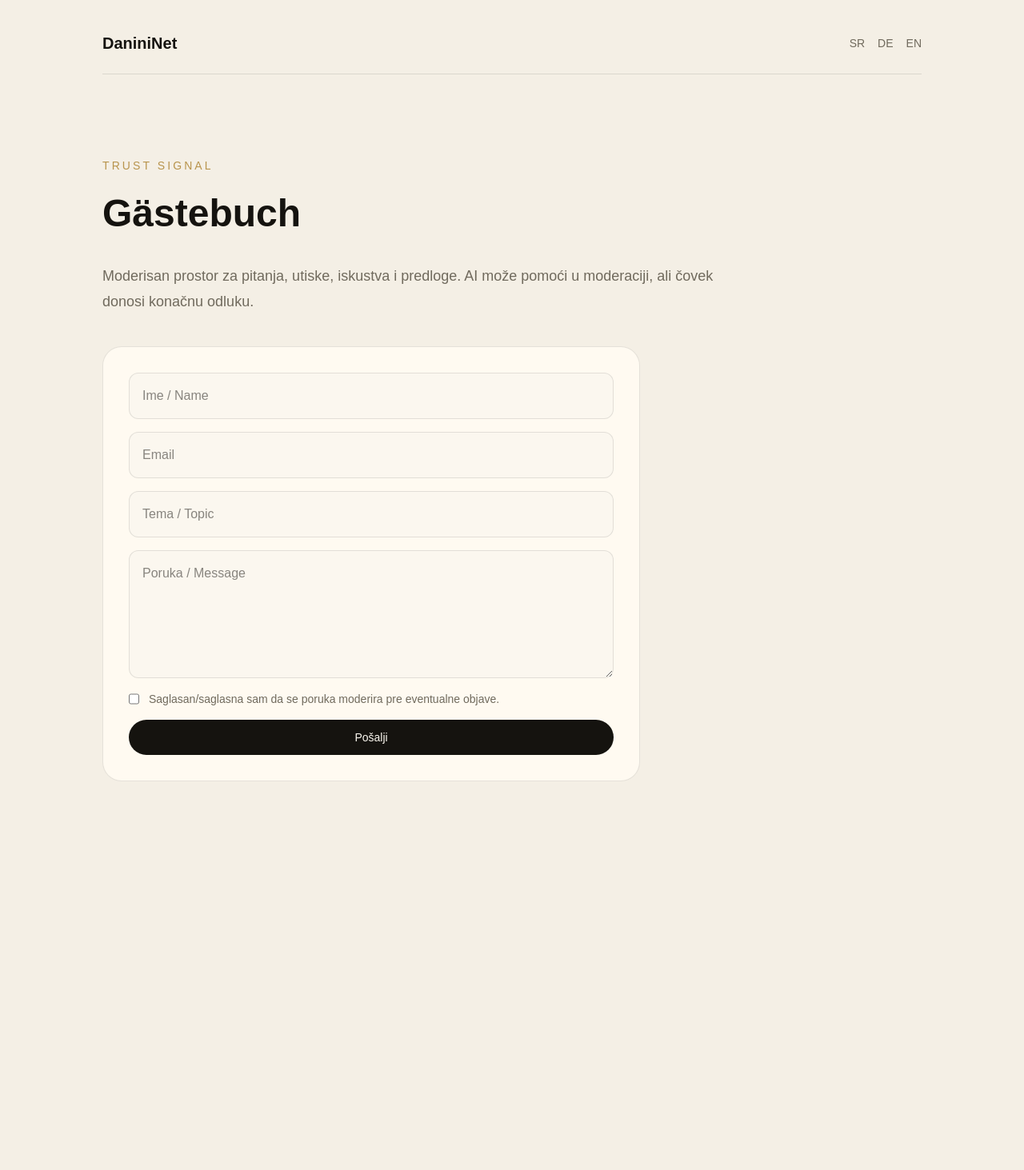
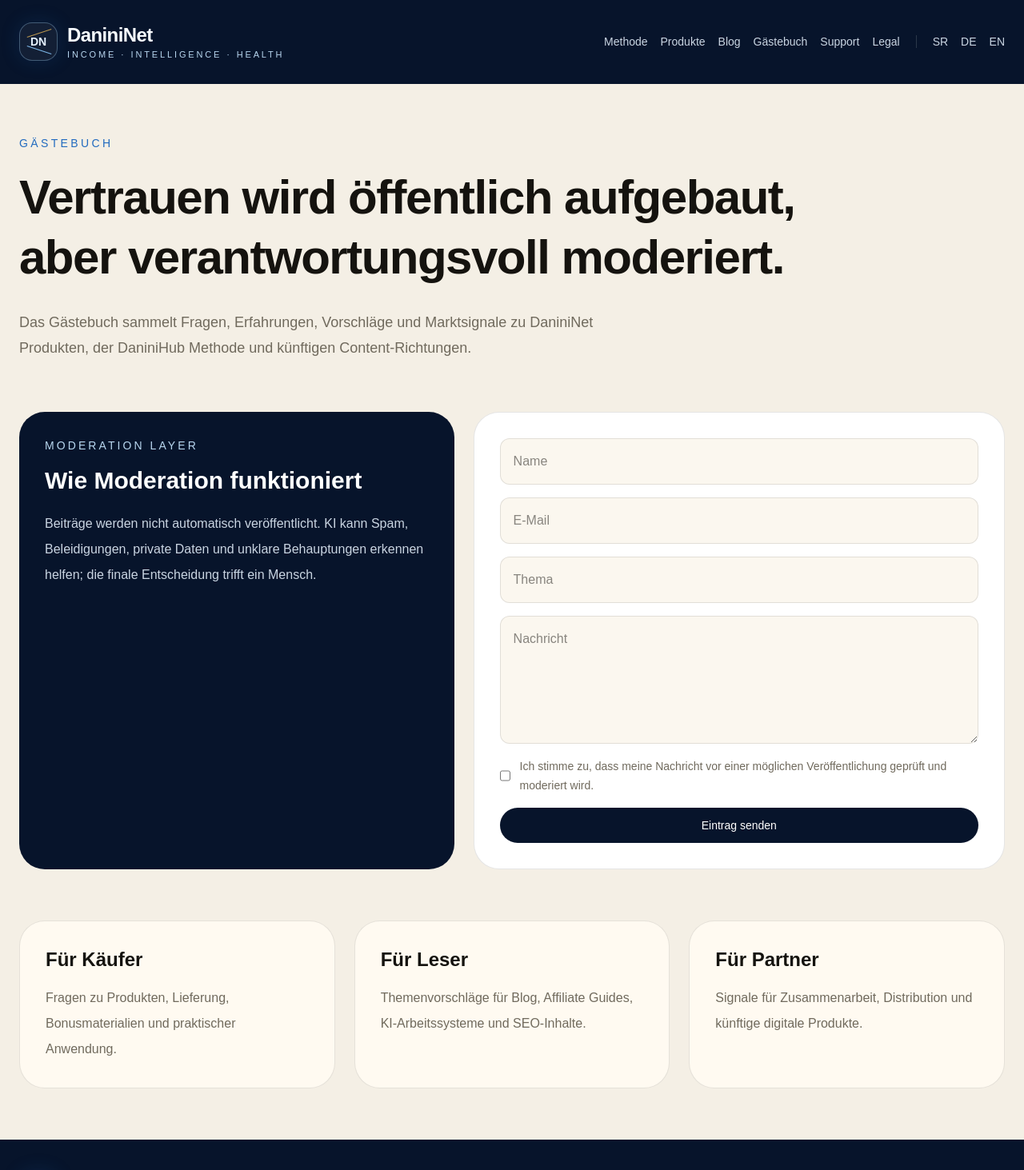
Before and after one commit to danininet/danininet, a Next.js app: page /de/knjiga-utisaka in a window 1280 px wide. Shown: the top 1463 px of the page at 80% size. Before the commit the page ends 1057 px from the top, so only its background shows below. Built offline with nearby package versions, Linux system fonts and the light colour scheme; no server answers.

Commit message:
Align guestbook page with premium site shell

```diff
--- a/app/[locale]/knjiga-utisaka/page.tsx
+++ b/app/[locale]/knjiga-utisaka/page.tsx
@@ -1,56 +1,91 @@
-import Link from "next/link";
+import { SectionIntro, SiteShell, normalizeLocale } from "@/components/layout/SiteShell";
 
-export default async function KnjigaUtisakaPage({
-  params,
-}: {
-  params: Promise<{ locale: string }>;
-}) {
+type Locale = "sr" | "de" | "en";
+
+const copy = {
+  sr: {
+    eyebrow: "Knjiga utisaka",
+    title: "Poverenje se gradi javno, ali se moderira odgovorno.",
+    text: "Knjiga utisaka je prostor za pitanja, iskustva, predloge i tržišne signale oko DaniniNet proizvoda, DaniniHub metode i budućih sadržajnih pravaca.",
+    noteTitle: "Kako funkcioniše moderacija",
+    noteText: "Poruke ne idu automatski javno. AI može pomoći u prepoznavanju spama, uvreda, privatnih podataka i nejasnih tvrdnji, ali konačnu odluku donosi čovek.",
+    fields: ["Ime", "Email", "Tema", "Poruka"],
+    consent: "Saglasan/saglasna sam da se poruka pregleda i moderira pre eventualne objave.",
+    button: "Pošalji utisak",
+    cards: [
+      ["Za kupce", "Pitanja o proizvodima, isporuci, bonus materijalima i praktičnoj primeni."],
+      ["Za čitaoce", "Predlozi tema za blog, affiliate vodiče, AI radni sistem i SEO sadržaj."],
+      ["Za partnere", "Signali za saradnju, distribuciju i buduće digitalne proizvode."],
+    ],
+  },
+  de: {
+    eyebrow: "Gästebuch",
+    title: "Vertrauen wird öffentlich aufgebaut, aber verantwortungsvoll moderiert.",
+    text: "Das Gästebuch sammelt Fragen, Erfahrungen, Vorschläge und Marktsignale zu DaniniNet Produkten, der DaniniHub Methode und künftigen Content-Richtungen.",
+    noteTitle: "Wie Moderation funktioniert",
+    noteText: "Beiträge werden nicht automatisch veröffentlicht. KI kann Spam, Beleidigungen, private Daten und unklare Behauptungen erkennen helfen; die finale Entscheidung trifft ein Mensch.",
+    fields: ["Name", "E-Mail", "Thema", "Nachricht"],
+    consent: "Ich stimme zu, dass meine Nachricht vor einer möglichen Veröffentlichung geprüft und moderiert wird.",
+    button: "Eintrag senden",
+    cards: [
+      ["Für Käufer", "Fragen zu Produkten, Lieferung, Bonusmaterialien und praktischer Anwendung."],
+      ["Für Leser", "Themenvorschläge für Blog, Affiliate Guides, KI-Arbeitssysteme und SEO-Inhalte."],
+      ["Für Partner", "Signale für Zusammenarbeit, Distribution und künftige digitale Produkte."],
+    ],
+  },
+  en: {
+    eyebrow: "Guestbook",
+    title: "Trust is built publicly, but moderated responsibly.",
+    text: "The guestbook collects questions, experiences, suggestions and market signals around DaniniNet products, the DaniniHub method and future content directions.",
+    noteTitle: "How moderation works",
+    noteText: "Messages are not published automatically. AI may help detect spam, abuse, private data and unclear claims, but the final decision is made by a human.",
+    fields: ["Name", "Email", "Topic", "Message"],
+    consent: "I agree that my message may be reviewed and moderated before possible publication.",
+    button: "Send entry",
+    cards: [
+      ["For buyers", "Questions about products, delivery, bonus materials and practical use."],
+      ["For readers", "Topic suggestions for blog, affiliate guides, AI working systems and SEO content."],
+      ["For partners", "Signals for collaboration, distribution and future digital products."],
+    ],
+  },
+} as const;
+
+export default async function KnjigaUtisakaPage({ params }: { params: Promise<{ locale: string }> }) {
   const { locale } = await params;
-  const lang = locale === "de" || locale === "en" ? locale : "sr";
+  const lang: Locale = normalizeLocale(locale);
+  const t = copy[lang];
 
   return (
-    <main className="min-h-screen bg-[#f4efe5] px-6 py-10 text-[#15130f]">
-      <div className="mx-auto max-w-5xl">
-        <Header lang={lang} />
-
-        <section className="py-10">
-          <p className="text-sm uppercase tracking-[0.22em] text-[#b8944d]">Trust signal</p>
-          <h1 className="mt-5 max-w-4xl text-5xl font-semibold leading-tight">
-            {lang === "de" ? "Gästebuch" : lang === "en" ? "Guestbook" : "Knjiga utisaka"}
-          </h1>
-          <p className="mt-8 max-w-3xl text-lg leading-8 text-[#706a5d]">
-            Moderisan prostor za pitanja, utiske, iskustva i predloge. AI može
-            pomoći u moderaciji, ali čovek donosi konačnu odluku.
-          </p>
-
-          <form className="mt-10 grid max-w-2xl gap-4 rounded-3xl border border-black/10 bg-[#fffaf1] p-8">
-            <input className="rounded-xl border border-black/10 bg-[#fbf7ef] p-4" placeholder="Ime / Name" />
-            <input className="rounded-xl border border-black/10 bg-[#fbf7ef] p-4" placeholder="Email" />
-            <input className="rounded-xl border border-black/10 bg-[#fbf7ef] p-4" placeholder="Tema / Topic" />
-            <textarea className="min-h-40 rounded-xl border border-black/10 bg-[#fbf7ef] p-4" placeholder="Poruka / Message" />
-            <label className="flex gap-3 text-sm text-[#706a5d]">
-              <input type="checkbox" />
-              Saglasan/saglasna sam da se poruka moderira pre eventualne objave.
-            </label>
-            <button className="rounded-full bg-[#15130f] px-6 py-3 text-sm font-medium text-[#fbf7ef]" type="button">
-              Pošalji
-            </button>
-          </form>
-        </section>
-      </div>
-    </main>
+    <SiteShell locale={lang}>
+      <SectionIntro eyebrow={t.eyebrow} title={t.title} text={t.text} />
+      <section className="mx-auto grid max-w-7xl gap-6 px-6 pb-16 lg:grid-cols-[0.9fr_1.1fr]">
+        <aside className="rounded-[2rem] bg-[#07142b] p-8 text-white">
+          <p className="text-sm uppercase tracking-[0.22em] text-[#b9d7f0]">Moderation layer</p>
+          <h2 className="mt-4 text-3xl font-semibold">{t.noteTitle}</h2>
+          <p className="mt-5 leading-8 text-slate-300">{t.noteText}</p>
+        </aside>
+        <form className="grid gap-4 rounded-[2rem] border border-black/10 bg-white p-8">
+          <input className="rounded-xl border border-black/10 bg-[#fbf7ef] p-4" placeholder={t.fields[0]} />
+          <input className="rounded-xl border border-black/10 bg-[#fbf7ef] p-4" placeholder={t.fields[1]} />
+          <input className="rounded-xl border border-black/10 bg-[#fbf7ef] p-4" placeholder={t.fields[2]} />
+          <textarea className="min-h-40 rounded-xl border border-black/10 bg-[#fbf7ef] p-4" placeholder={t.fields[3]} />
+          <label className="flex gap-3 text-sm leading-6 text-[#706a5d]">
+            <input type="checkbox" />
+            {t.consent}
+          </label>
+          <button className="rounded-full bg-[#07142b] px-6 py-3 text-sm font-medium text-white" type="button">
+            {t.button}
+          </button>
+        </form>
+      </section>
+      <section className="mx-auto grid max-w-7xl gap-6 px-6 pb-16 md:grid-cols-3">
+        {t.cards.map(([title, text]) => (
+          <article key={title} className="rounded-[2rem] border border-black/10 bg-[#fffaf1] p-8">
+            <h2 className="text-2xl font-semibold">{title}</h2>
+            <p className="mt-4 leading-8 text-[#706a5d]">{text}</p>
+          </article>
+        ))}
+      </section>
+    </SiteShell>
   );
 }
-
-function Header({ lang }: { lang: string }) {
-  return (
-    <header className="mb-16 flex flex-wrap items-center justify-between gap-4 border-b border-black/10 pb-6">
-      <Link href={`/${lang}`} className="text-xl font-semibold">DaniniNet</Link>
-      <nav className="flex gap-4 text-sm text-[#706a5d]">
-        <Link href="/sr">SR</Link>
-        <Link href="/de">DE</Link>
-        <Link href="/en">EN</Link>
-      </nav>
-    </header>
-  );
-}
```
